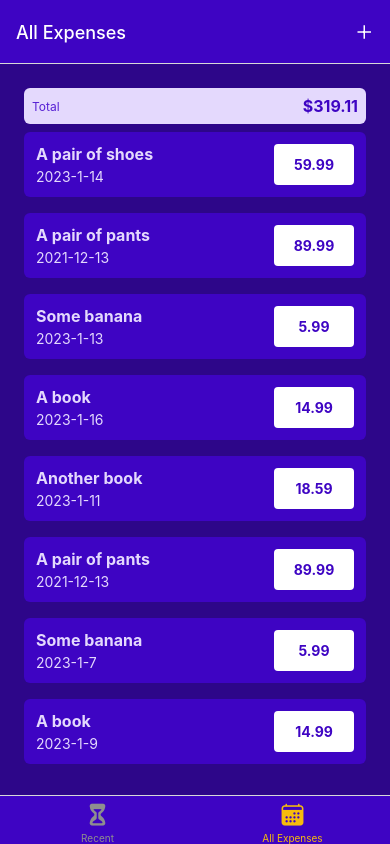
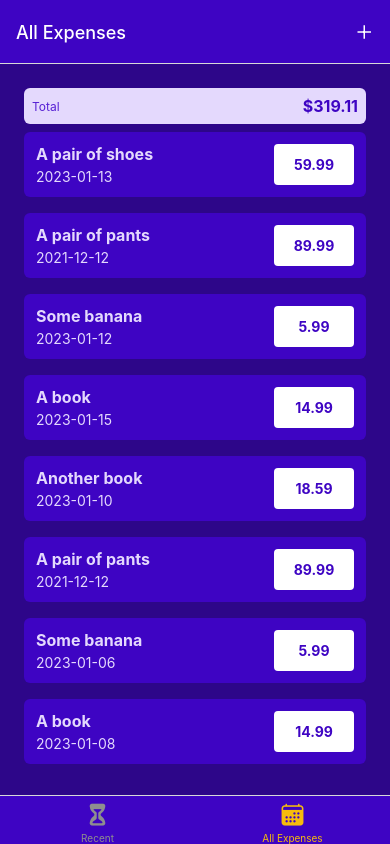
Before and after one commit to mamypoco/RN-expenseTracker, a React Native app: screen /AllExpenses in a window 390 px wide. Built offline with nearby package versions, Linux system fonts and the light colour scheme.

Commit message:
setting default values

```diff
--- a/components/ManageExpense/ExpenseForm.js
+++ b/components/ManageExpense/ExpenseForm.js
@@ -2,12 +2,13 @@
 import { View, StyleSheet, Text } from "react-native";
 import Input from "./Input";
 import Button from "../UI/Button";
+import { getFormattedDate } from "../../utils/date";
 
-function ExpenseForm({ submitButtonLabel, onCancel, onSubmit }) {
+function ExpenseForm({ submitButtonLabel, onCancel, onSubmit, defaultValues }) {
    const [inputValues, setInputValue] = useState({
-      amount: "",
-      date: "",
-      description: "",
+      amount: defaultValues ? defaultValues.amount.toString() : "",
+      date: defaultValues ? getFormattedDate(defaultValues.date) : "",
+      description: defaultValues ? defaultValues.description : "",
    });
 
    function inputChangedHandler(inputIdentifier, enteredValue) {
--- a/screens/ManageExpense.js
+++ b/screens/ManageExpense.js
@@ -16,6 +16,10 @@
 
    const isEditing = !!editedExpenseId;
    //!! makes falsy to false to add, truthy to true in order to edit.
+
+   const selectedExpense = expensesCtx.expenses.find(
+      (expense) => expense.id === editedExpenseId
+   );
 
    useLayoutEffect(() => {
       navigation.setOptions({
@@ -47,6 +51,7 @@
             submitButtonLabel={isEditing ? "Update" : "Add"}
             onSubmit={confirmHandler}
             onCancel={cancelHandler}
+            defaultValues={selectedExpense}
          />
 
          {isEditing && (
--- a/utils/date.js
+++ b/utils/date.js
@@ -1,5 +1,5 @@
 export function getFormattedDate(date) {
-   return `${date.getFullYear()}-${date.getMonth() + 1}-${date.getDate() + 1}`;
+   return date.toISOString().slice(0, 10);
 }
 
 export function getDateMinusDays(date, days) {
```
